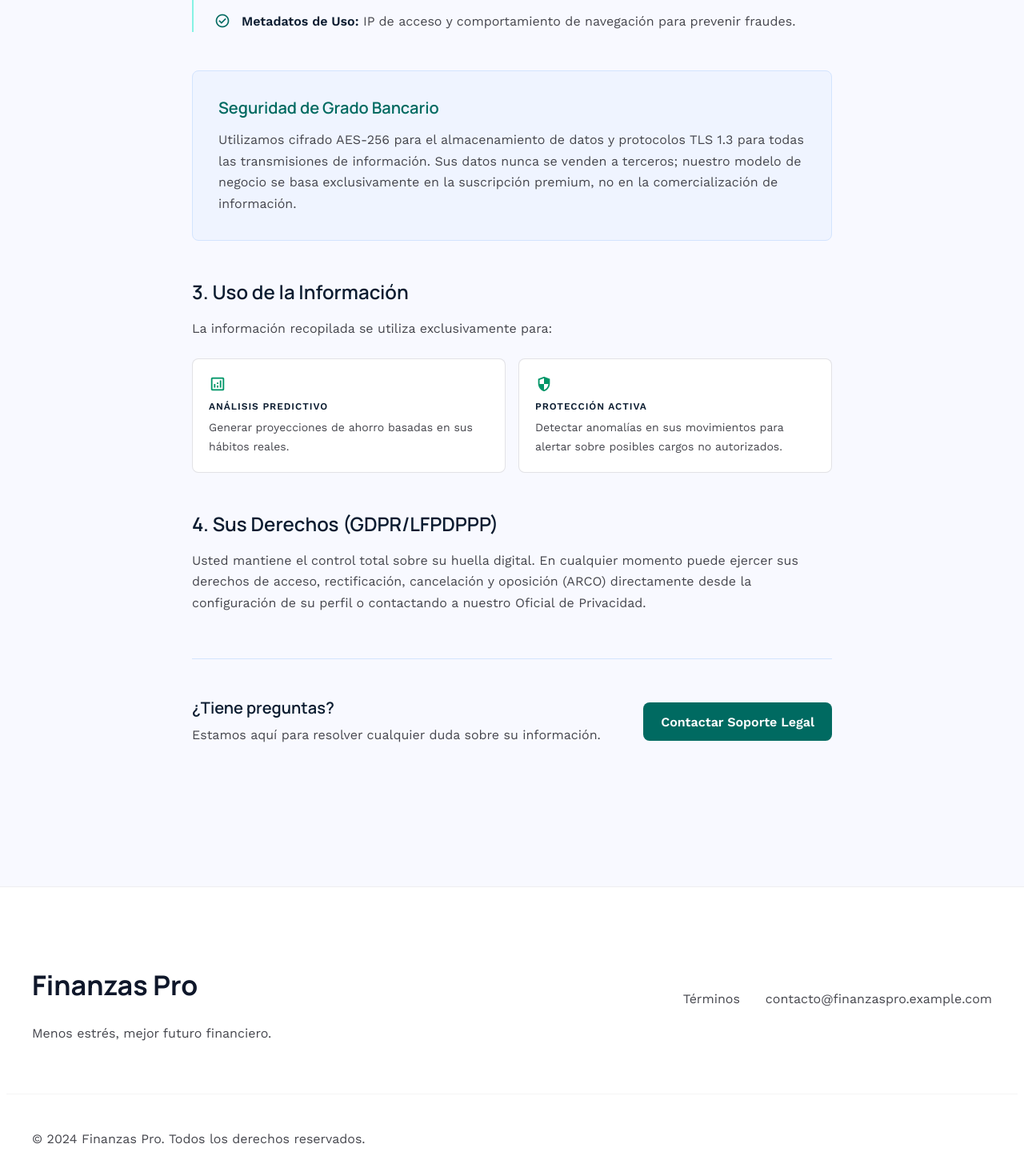
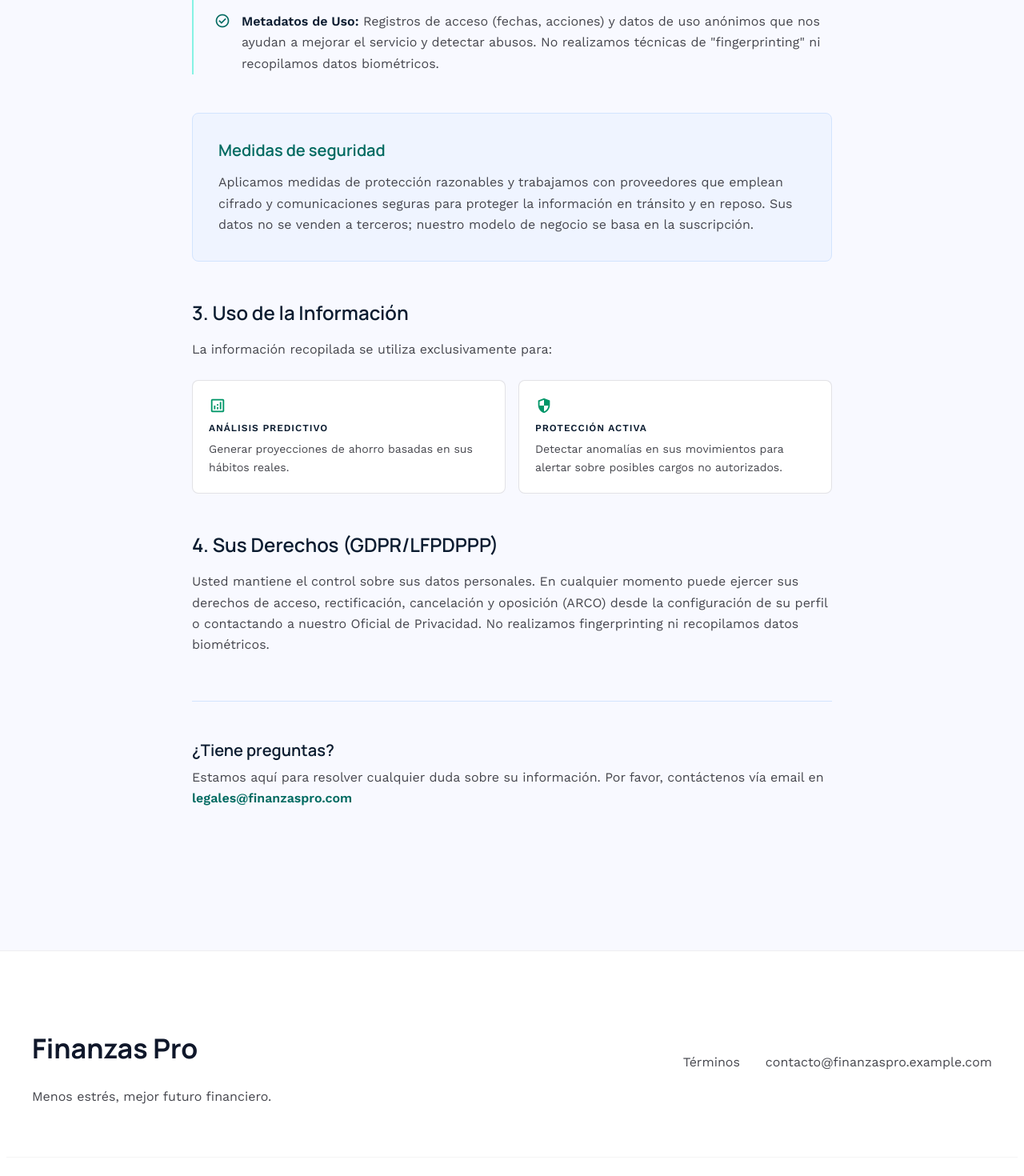
Before and after one commit to lebuonamico/ort-pnt2-tp, a Vue app: page /privacidad in a window 1280 px wide. Shown: the part 1140-2610 px from the top of the page at 80% size. Built offline with nearby package versions, Linux system fonts and the light colour scheme; no server answers.

Commit message:
Refactor pantalla de politica e imagenes

```diff
--- a/src/components/AppFooter.vue
+++ b/src/components/AppFooter.vue
@@ -24,7 +24,7 @@ const route = useRoute()
 
     <div class="container footer-bottom">
       <p>
-        © 2024 Finanzas Pro. Todos los derechos reservados.
+        © 2026 Finanzas Pro. Todos los derechos reservados.
       </p>
     </div>
   </footer>
--- a/src/views/HomeView.vue
+++ b/src/views/HomeView.vue
@@ -40,7 +40,7 @@ const handleRegister = () => {
 
           <img
             class="hero-image"
-            src="https://lh3.googleusercontent.com/aida-public/AB6AXuBhSdr3412gsvA0rLcs1Ji_3sqFJWR7imLloyUONbn6WmT7Pd0B0vVjYVIJKJI3KU2XJ1ZnSYLwAT4xtxzBYxt7SZd6emKuKZnVhRsLKVHnxMgb8EblWahMw9HcC2prQkB8n92zsS1zHBcs1KiEFjrQg9cldI_r-txMuvouGGZr8c7qrtofVQzlMEe2qwfMsr-uQ60feFxffq9JF5zuhyPUUNUAZXnQHSJkwnpGk0fyAhC5344DWEToOq40_vKmnARReqKU5L3dFna8"
+            src="../assets/tablet.jpg"
             alt="Dashboard"
           />
         </div>
@@ -87,11 +87,10 @@ const handleRegister = () => {
             </span>
           </div>
 
-          <h3>Privacidad total</h3>
+          <h3>Priorizamos tu privacidad</h3>
 
           <p>
-            Tus datos están protegidos con estándares de seguridad
-            de nivel bancario.
+            Trabajamos para proteger tus datos y darte control sobre su uso.
           </p>
         </div>
       </div>
--- a/src/views/PrivacyPolicyView.vue
+++ b/src/views/PrivacyPolicyView.vue
@@ -32,7 +32,7 @@ const goBack = () => {
 
         <div class="security-visual">
           <img
-            src="https://lh3.googleusercontent.com/aida-public/AB6AXuAqUABOaiOJgIfwHPitXBTedlAs5MnyMVELW2gn1IVt8OAvWOkuxH8tosTpwkP9FLFgqYopA3XUdbp1iVv5n454nZu4HLxSz-y2SOSVy1xmnyQoRzaBh2_I7OHcX3UkS1eIvOQiZ-bRAw3J-Y7mW0rEwVolzXokXNIc0M_DN0Q_noUOoVExmH_PY6ILh3GXvakj7-XKB1hZlCFRHRXNZqpM6ThTvFNagIciSSxn20wVwiOYGX7Y9r4lT1_NM1EesJVAc0fAHkZtzSRg"
+            src="../assets/privacy.png"
             alt="Seguridad de datos" />
         </div>
 
@@ -77,22 +77,23 @@ const goBack = () => {
               <li>
                 <span class="material-symbols-outlined">check_circle</span>
                 <p>
-                  <strong>Metadatos de Uso:</strong> IP de acceso y
-                  comportamiento de navegación para prevenir fraudes.
+                  <strong>Metadatos de Uso:</strong> Registros de acceso (fechas,
+                  acciones) y datos de uso anónimos que nos ayudan a mejorar el
+                  servicio y detectar abusos. No realizamos técnicas de
+                  "fingerprinting" ni recopilamos datos biométricos.
                 </p>
               </li>
             </ul>
           </div>
 
           <div class="highlight-card">
-            <h3>Seguridad de Grado Bancario</h3>
+            <h3>Medidas de seguridad</h3>
 
             <p>
-              Utilizamos cifrado AES-256 para el almacenamiento de datos y
-              protocolos TLS 1.3 para todas las transmisiones de información.
-              Sus datos nunca se venden a terceros; nuestro modelo de negocio se
-              basa exclusivamente en la suscripción premium, no en la
-              comercialización de información.
+              Aplicamos medidas de protección razonables y trabajamos con
+              proveedores que emplean cifrado y comunicaciones seguras para proteger
+              la información en tránsito y en reposo. Sus datos no se venden a
+              terceros; nuestro modelo de negocio se basa en la suscripción.
             </p>
           </div>
 
@@ -127,11 +128,11 @@ const goBack = () => {
             <h2>4. Sus Derechos (GDPR/LFPDPPP)</h2>
 
             <p>
-              Usted mantiene el control total sobre su huella digital. En
-              cualquier momento puede ejercer sus derechos de acceso,
-              rectificación, cancelación y oposición (ARCO) directamente desde la
-              configuración de su perfil o contactando a nuestro Oficial de
-              Privacidad.
+              Usted mantiene el control sobre sus datos personales. En cualquier
+              momento puede ejercer sus derechos de acceso, rectificación,
+              cancelación y oposición (ARCO) desde la configuración de su perfil
+              o contactando a nuestro Oficial de Privacidad. No realizamos
+              fingerprinting ni recopilamos datos biométricos.
             </p>
           </div>
         </section>
@@ -140,13 +141,12 @@ const goBack = () => {
           <div>
             <h2>¿Tiene preguntas?</h2>
             <p>
-              Estamos aquí para resolver cualquier duda sobre su información.
+              Estamos aquí para resolver cualquier duda sobre su información. Por favor, contáctenos vía email en
+            </p>
+            <p style="color: #006a61; font-weight: bold;" >
+              legales@finanzaspro.com
             </p>
           </div>
-
-          <a class="support-button" href="mailto:legales@finanzaspro.com">
-            Contactar Soporte Legal
-          </a>
         </section>
       </article>
     </main>
--- a/src/views/RegisterView.vue
+++ b/src/views/RegisterView.vue
@@ -58,7 +58,7 @@ const handleToggle = () => {
 
               <small>SEGURIDAD</small>
 
-              <h3>Encriptación AES-256</h3>
+              <h3>Cifrado de datos</h3>
             </div>
 
             <div class="feature-card">
@@ -68,7 +68,7 @@ const handleToggle = () => {
 
               <small>ANÁLISIS</small>
 
-              <h3>IA Predictiva</h3>
+              <h3>Análisis avanzado</h3>
             </div>
           </div>
         </div>
```
Also changed, not shown: src/assets/privacy.png (added), src/assets/tablet.jpg (added).
